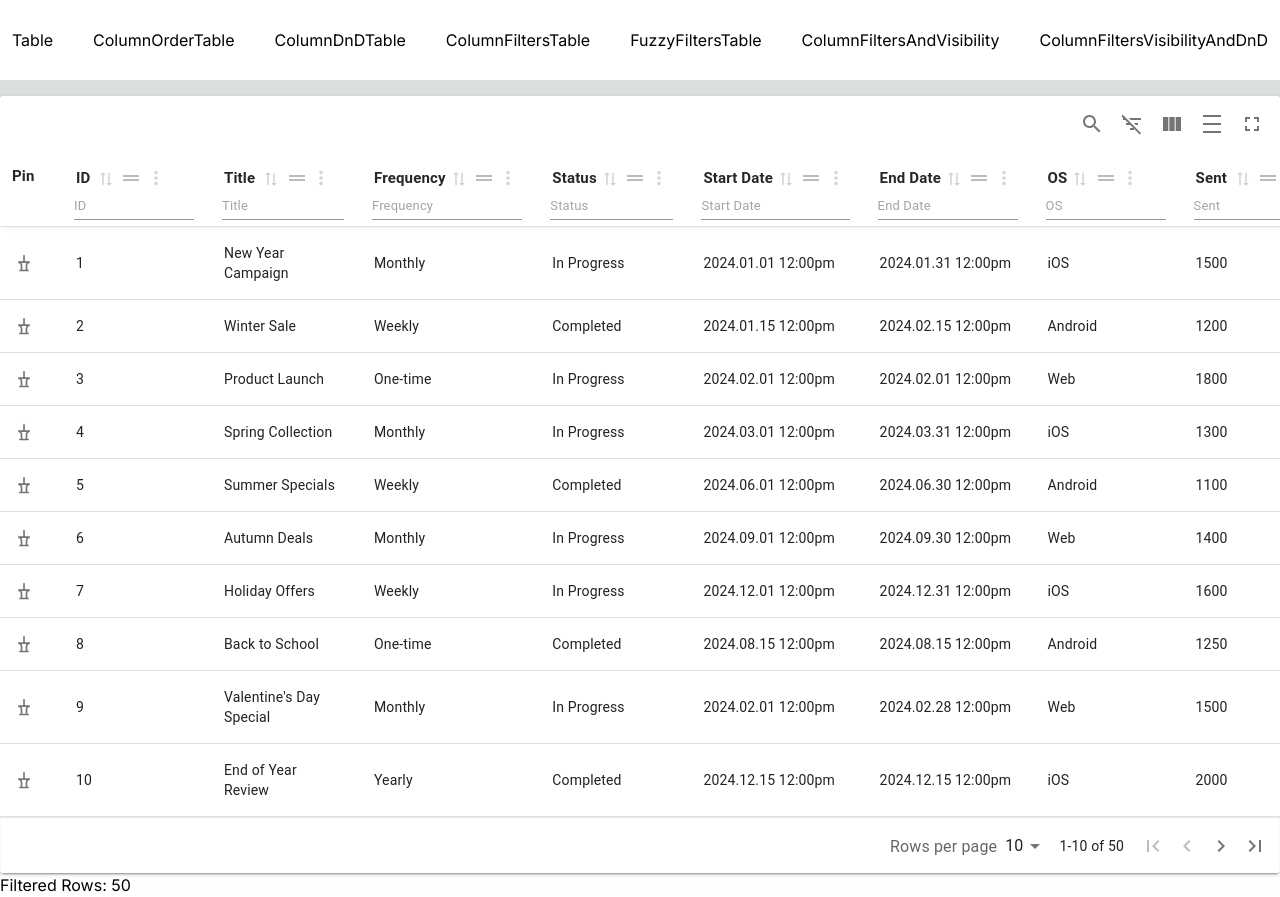
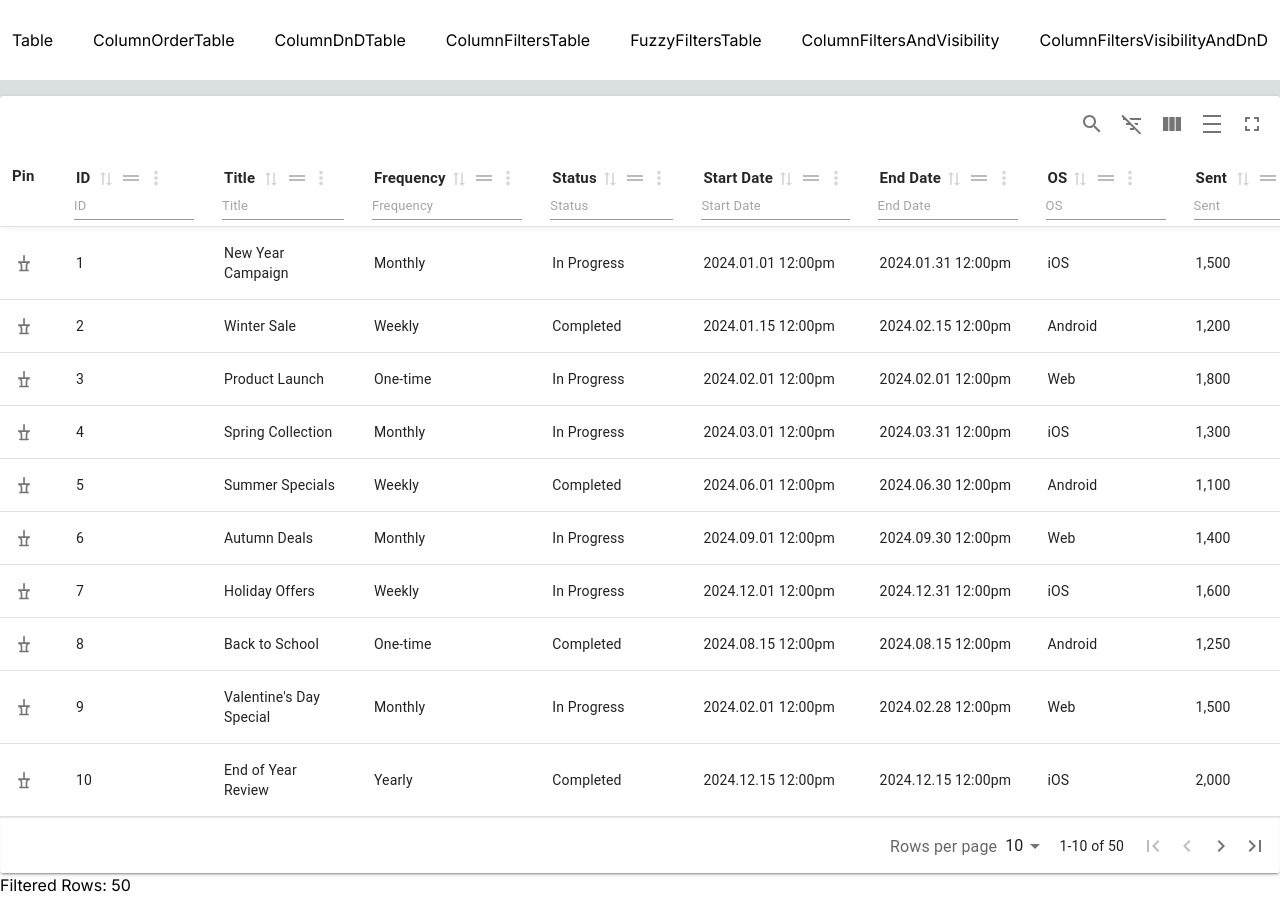
Before and after one commit to jxxnixx/react-table-practice, a Next.js app: page /table in a window 1280 px wide. Built offline with nearby package versions, Linux system fonts and the light colour scheme.

Commit message:
fix: Set Sent, Ratio Format

```diff
--- a/src/component/materialTable.tsx
+++ b/src/component/materialTable.tsx
@@ -99,7 +99,7 @@ const MaterialTable: React.FC<MaterialTableProps> = ({ data }) => {
           filterVariant: 'range',
         },
         size: 120,
-        // Cell: ({ cell }) => formatNumber(cell.getValue() as number), // 포맷된 값 표시
+        Cell: ({ cell }) => formatNumber(cell.getValue() as number), // 포맷된 값 표시
       },
       {
         id: 'openRatio',
@@ -110,7 +110,7 @@ const MaterialTable: React.FC<MaterialTableProps> = ({ data }) => {
           filterVariant: 'range',
         },
         size: 120,
-        // Cell: ({ cell }) => formatPercentage(cell.getValue() as number), // 포맷된 값 표시
+        Cell: ({ cell }) => formatPercentage(cell.getValue() as number), // 포맷된 값 표시
       },
     ],
     []
```
